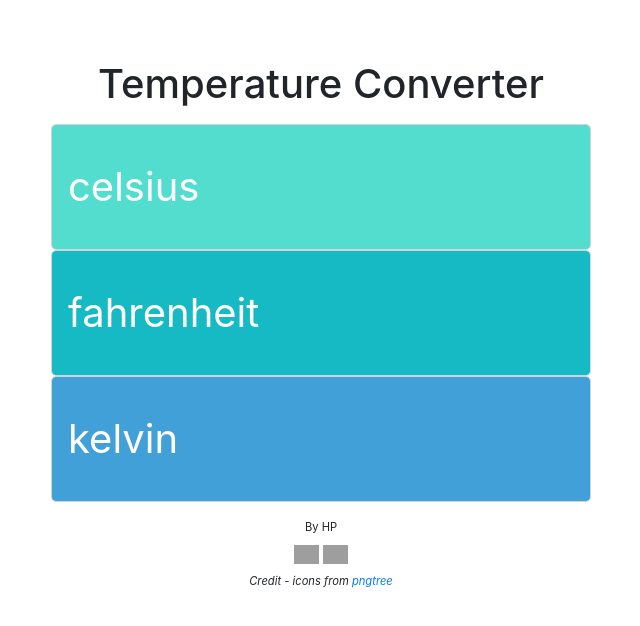
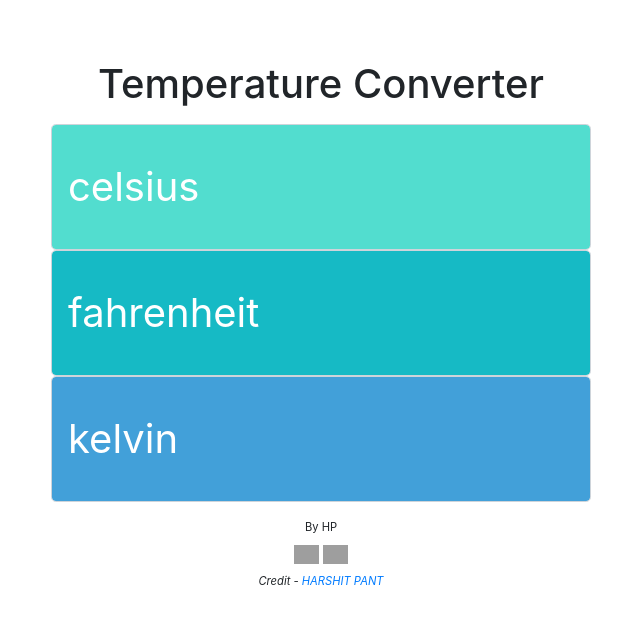
Before and after one commit to pantharshit12/Temp.github.io, a plain HTML site: page index.html in a window 1280 px wide. Shown: the whole page, without its empty margins (319-959 px from the left). Drawn offline with nearby package versions, Linux system fonts and the light colour scheme; grey boxes are pictures that could not be loaded.

Commit message:
Update index.html

```diff
--- a/index.html
+++ b/index.html
@@ -40,7 +40,7 @@
           <p>By HP </p>
           <p><a href="https://github.com/itsellej" target="_blank"><img class="icons" src="https://res.cloudinary.com/itsellej/image/upload/v1533400136/rock-paper-scissors/github-icon.png" alt="Github icon"></a>
             <a href="https://codepen.io/itsellej/" target="_blank"><img class="icons" src="https://res.cloudinary.com/itsellej/image/upload/v1533400135/rock-paper-scissors/codepen-icon.png" alt="Codepen icon"></a></p>
-          <p><em>Credit - icons from <a href="https://pngtree.com/">pngtree</a></em></p>
+          <p><em>Credit -  <a href="https://pngtree.com/">HARSHIT PANT</a></em></p>
         </footer>
 
   </div>
```
